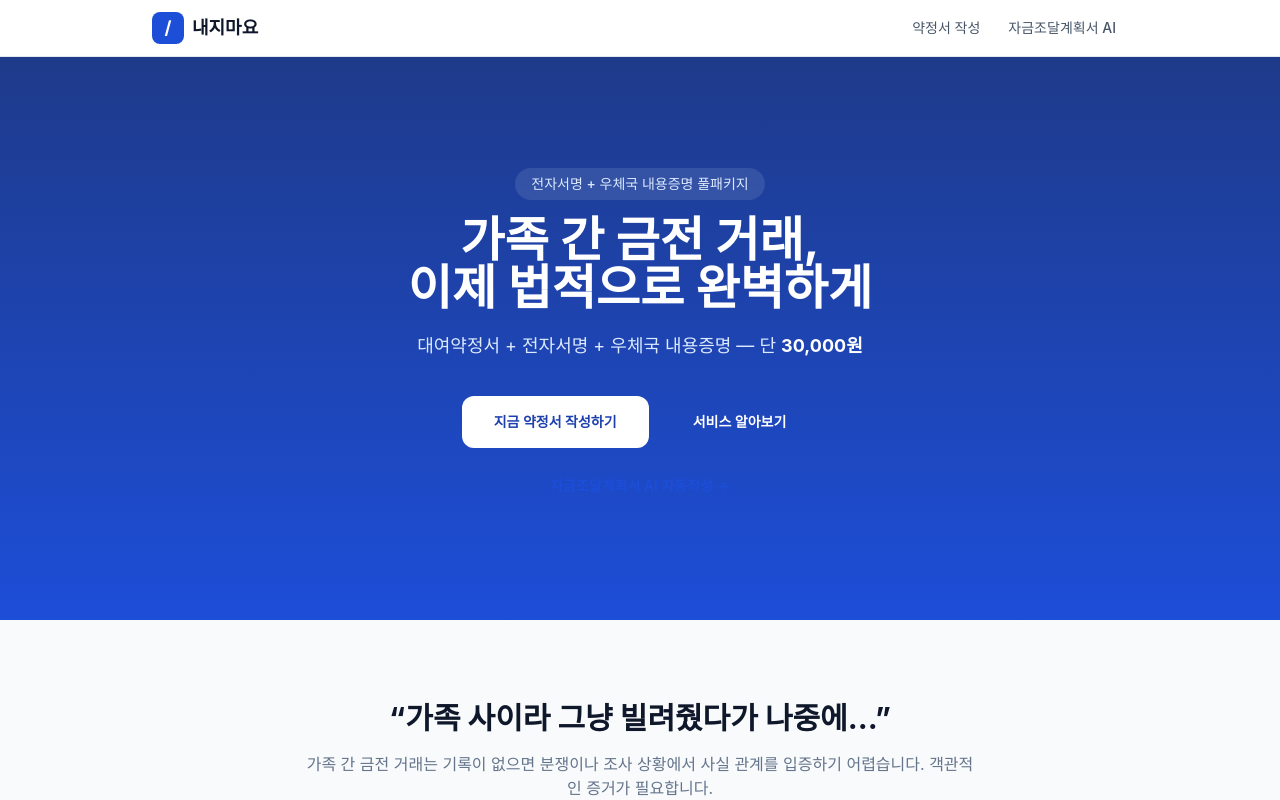
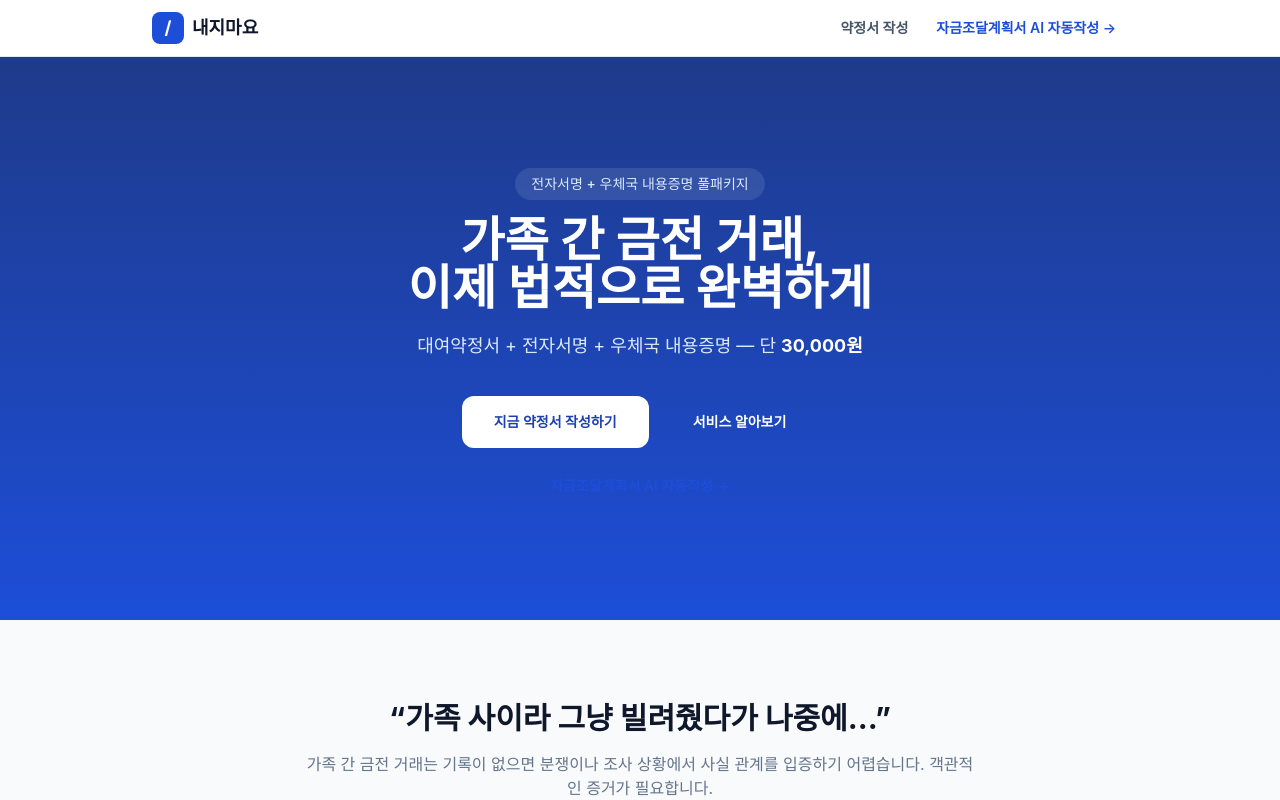
Before and after one commit to HWASEON-AD/loan-agreement-service, a Next.js app: page / in a window 1280 px wide. Shown: the top 800 px of the page. Built offline with nearby package versions, Linux system fonts and the light colour scheme; a web font is replaced by a local one.

Commit message:
fix: 자금조달계획서 탭 brand-700 색상 적용 (Hero 버튼과 동일)

```diff
--- a/components/SiteHeader.tsx
+++ b/components/SiteHeader.tsx
@@ -19,8 +19,8 @@ function Logo() {
 }
 
 const NAV_ITEMS = [
-  { href: "/create/step/1", label: "약정서 작성" },
-  { href: "/funding-plan", label: "자금조달계획서 AI" },
+  { href: "/create/step/1", label: "약정서 작성", brand: false },
+  { href: "/funding-plan", label: "자금조달계획서 AI 자동작성 →", brand: true },
 ];
 
 export function SiteHeader() {
@@ -49,9 +49,11 @@ export function SiteHeader() {
               <Link
                 key={item.href}
                 href={item.href}
-                className={`rounded-lg px-3 py-1.5 text-sm font-medium transition-colors ${
+                className={`rounded-lg px-3 py-1.5 text-sm font-semibold transition-colors ${
                   active
-                    ? "bg-slate-100 text-slate-900 font-semibold"
+                    ? "bg-brand-50 text-brand-700"
+                    : item.brand
+                    ? "text-brand-700 hover:bg-brand-50"
                     : "text-slate-600 hover:bg-slate-100 hover:text-slate-900"
                 }`}
               >
```
